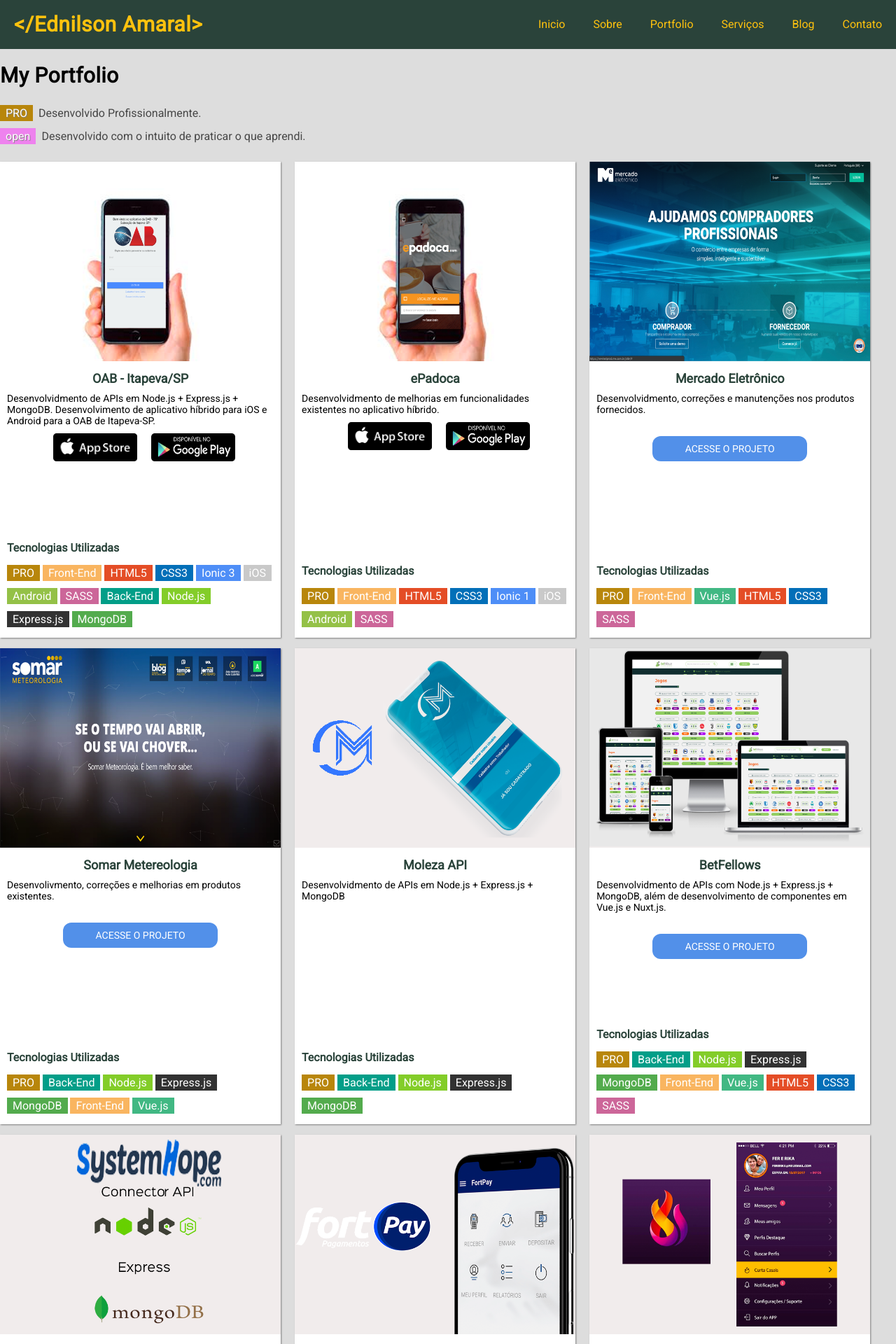
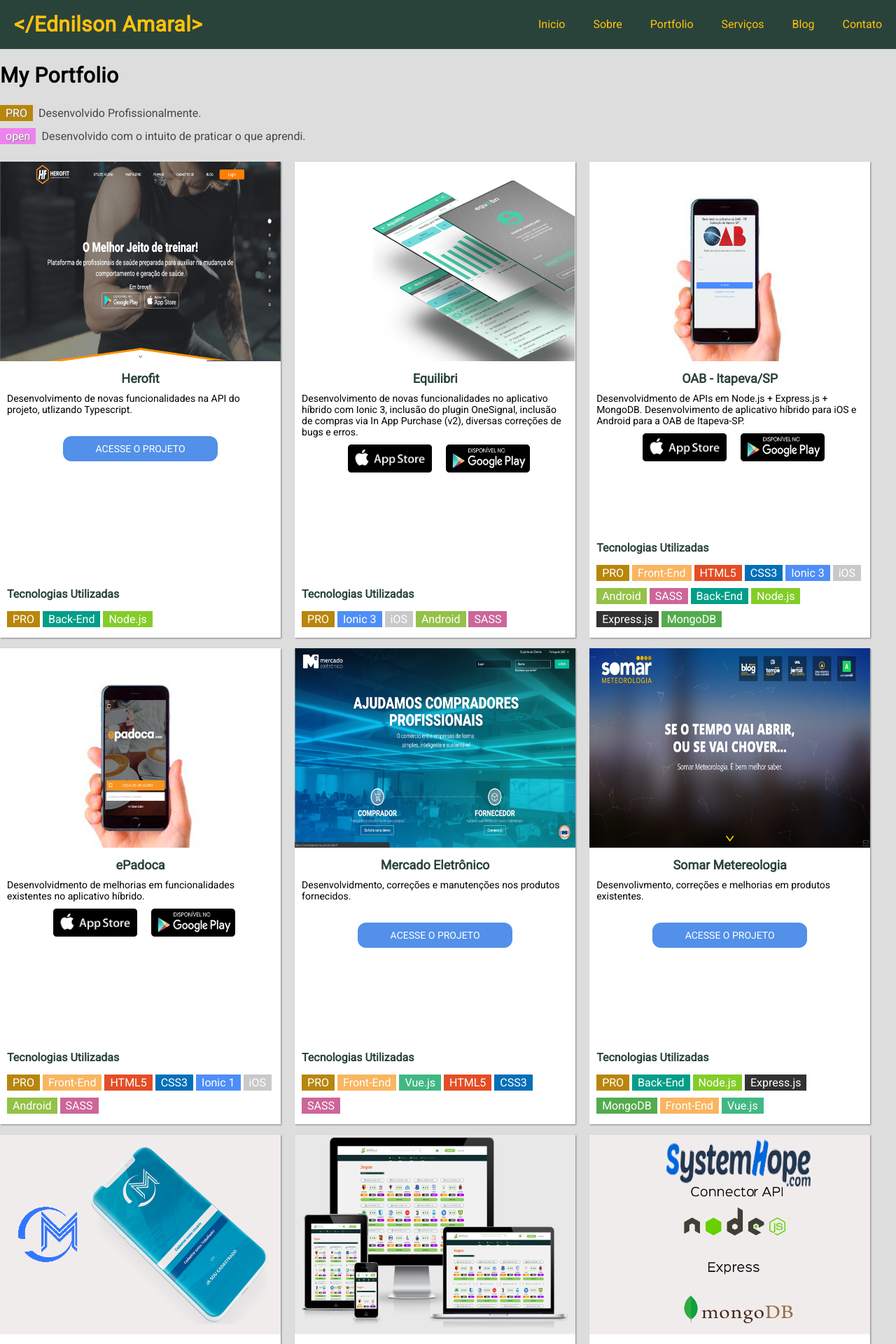
Before and after one commit to ednilsonamaral/ednilsonamaral.github.io, a Jekyll site: the page built from portfolio.html, in a window 1280 px wide. Shown: the top 1920 px of the page at 70% size. Built offline with Jekyll 4.4.1, drawn with Linux system fonts in a browser that asks for light colours; comment, search, counter and statistics services are not loaded.

Commit message:
Atualizando bio e novos projetos

```diff
--- a/index.html
+++ b/index.html
@@ -14,7 +14,7 @@
 
     <section class="intro">
         <p class="text">
-        Olá, sou <strong>Ednilson Amaral</strong>! Tenho 26 anos, moro em <strong>Itapeva/SP</strong> e trabalho como <strong>Desenvolvedor Full Stack Javascript</strong> e <strong>Desenvolvedor Front-end</strong>, remotamente. Sou pai do <em>baby boy</em> Rodrigo, apaixonado por tudo que é relacionado à tecnologias web, e, também, sou atleta de Jiu Jitsu, amante de NFL, comida japonesa, UFC, games, filmes, séries <em>(geek detected)</em>. Aqui você pode ver um pouco sobre mim, sobre minhas habilidades, meu blog, portfolio e projetos pessoais.
+        Olá, sou <strong>Ednilson Amaral</strong>! Tenho 27 anos, moro em <strong>Itapeva/SP</strong> e trabalho como <strong>Desenvolvedor Full Stack Javascript</strong>. Sou papai do <em>baby boy</em> Rodrigo (4 anos), apaixonado por tudo que é relacionado à tecnologias web, e, também, sou atleta de Jiu Jitsu, amante de NFL, comida japonesa, UFC, games, filmes, séries <em>(geek detected)</em>. Aqui você pode ver um pouco sobre mim, sobre minhas habilidades, meu blog, portfolio e projetos pessoais.
         </p>
     </section><!-- fim da /.intro do autor do blog -->
 
--- a/portfolio.html
+++ b/portfolio.html
@@ -16,6 +16,60 @@
       <span class="text">Desenvolvido com o intuito de praticar o que aprendi.</span>
     </div>
   </div><!-- fim do /.card-legend -->
+
+  <div class="card">
+    <div class="text">
+      <div class="image"><img src="/assets/img/herofit.png"></div>
+
+      <div class="content">
+        <h2 class="title-project">Herofit</h2>
+
+        <p>Desenvolvimento de novas funcionalidades na API do projeto, utlizando Typescript.</p>
+
+        <p class="result-project"><a href="http://herofit.com.br/" target="_blank">acesse o projeto</a></p>
+      </div>
+    </div>
+
+    <div class="tags">
+      <h3 class="descricao-tech">Tecnologias Utilizadas</h3>
+
+      <span class="pro">PRO</span>
+      <span class="backend">Back-End</span>
+      <span class="nodejs">Node.js</span>
+    </div>
+  </div>
+
+  <div class="card">
+    <div class="text">
+      <div class="image"><img src="/assets/img/equilibri.png"></div>
+
+      <div class="content">
+        <h2 class="title-project">Equilibri</h2>
+
+        <p>Desenvolvimento de novas funcionalidades no aplicativo híbrido com Ionic 3, inclusão do plugin OneSignal, inclusão de compras via In App Purchase (v2), diversas correções de bugs e erros.</p>
+
+        <div class="box-stores" style="display: flex; justify-content: center; align-items: center;">
+          <a href="https://apps.apple.com/br/app/equilibri-app/id1482130919" target="_blank">
+            <img src="/assets/img/appstore.png" style="width: 120px; height: 40px;">
+          </a>
+
+          <a href="https://play.google.com/store/apps/details?id=br.com.equilibri.alpha" target="_blank">
+            <img src="/assets/img/play-store.png" style="width: 120px; height: 40px; margin-left: 10px;">
+          </a>
+        </div>
+      </div>
+    </div>
+
+    <div class="tags">
+      <h3 class="descricao-tech">Tecnologias Utilizadas</h3>
+
+      <span class="pro">PRO</span>
+      <span class="ionic">Ionic 3</span>
+      <span class="ios">iOS</span>
+      <span class="android">Android</span>
+      <span class="sass">SASS</span>
+    </div>
+  </div>
 
   <div class="card">
     <div class="text">
@@ -467,7 +521,8 @@
         <h2 class="title-project">Onco Hemato News</h2>
         <h3 class="partner-project">Em parceria com a EWTI</h3>
 
-                <p>Desenvolvimento de aplicativo híbrido, consumo de API externa, etc. Este aplicativo fornece atualização científica destinada a profissionais da área de oncohematologia nas sub-áreas de mieloma múltiplo, leucemia, linfoma, mielodisplasia, coagulação e hemostasia, hemoterapia e terapia celular.</p>
+        <p>Desenvolvimento de aplicativo híbrido, consumo de API externa, etc. Este aplicativo fornece atualização científica destinada a profissionais da área de oncohematologia nas sub-áreas de mieloma múltiplo, leucemia, linfoma, mielodisplasia,
+          coagulação e hemostasia, hemoterapia e terapia celular.</p>
 
         <div class="box-stores" style="display: flex; justify-content: center; align-items: center;">
           <a href="https://play.google.com/store/apps/details?id=com.ionicframework.appamgen" target="_blank">
@@ -550,7 +605,8 @@
       <div class="content">
         <h2 class="title-project">Metadash AIDAX</h2>
 
-                <p>Melhorias front-end no tema da aplicação; correções de bugs; implementações de novas funcionalidades; implementação de um novo tema para a aplicação. Desenvolvimento de novos produtos com Vue.js, configurações e deploy de servidores utilizando Node.js e Express.js</p>
+        <p>Melhorias front-end no tema da aplicação; correções de bugs; implementações de novas funcionalidades; implementação de um novo tema para a aplicação. Desenvolvimento de novos produtos com Vue.js, configurações e deploy de servidores
+          utilizando Node.js e Express.js</p>
 
         <p class="result-project"><a href="http://www.aidaxbi.com/pt/" target="_blank">acesse o projeto</a></p>
       </div>
--- a/source/css/_components/tags.styl
+++ b/source/css/_components/tags.styl
@@ -130,3 +130,6 @@
 
     .hapijs
       background-color #4f4e3f
+
+    .typescript
+      background-color #3990ce
```
Also changed, not shown: assets/css/main.css, assets/img/equilibri.png (added), assets/img/herofit.png (added). Lines whose indentation alone changed are shown as unchanged.
